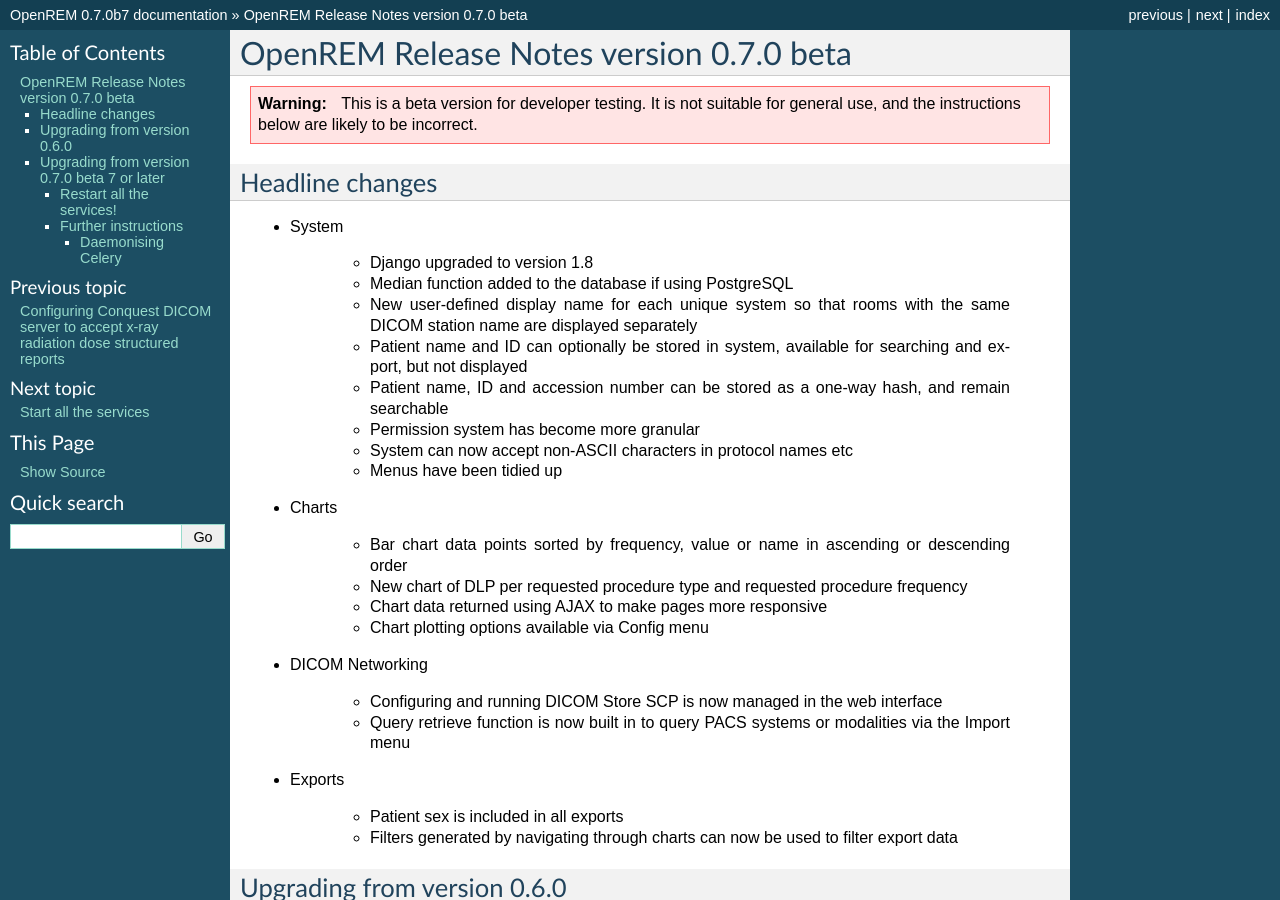
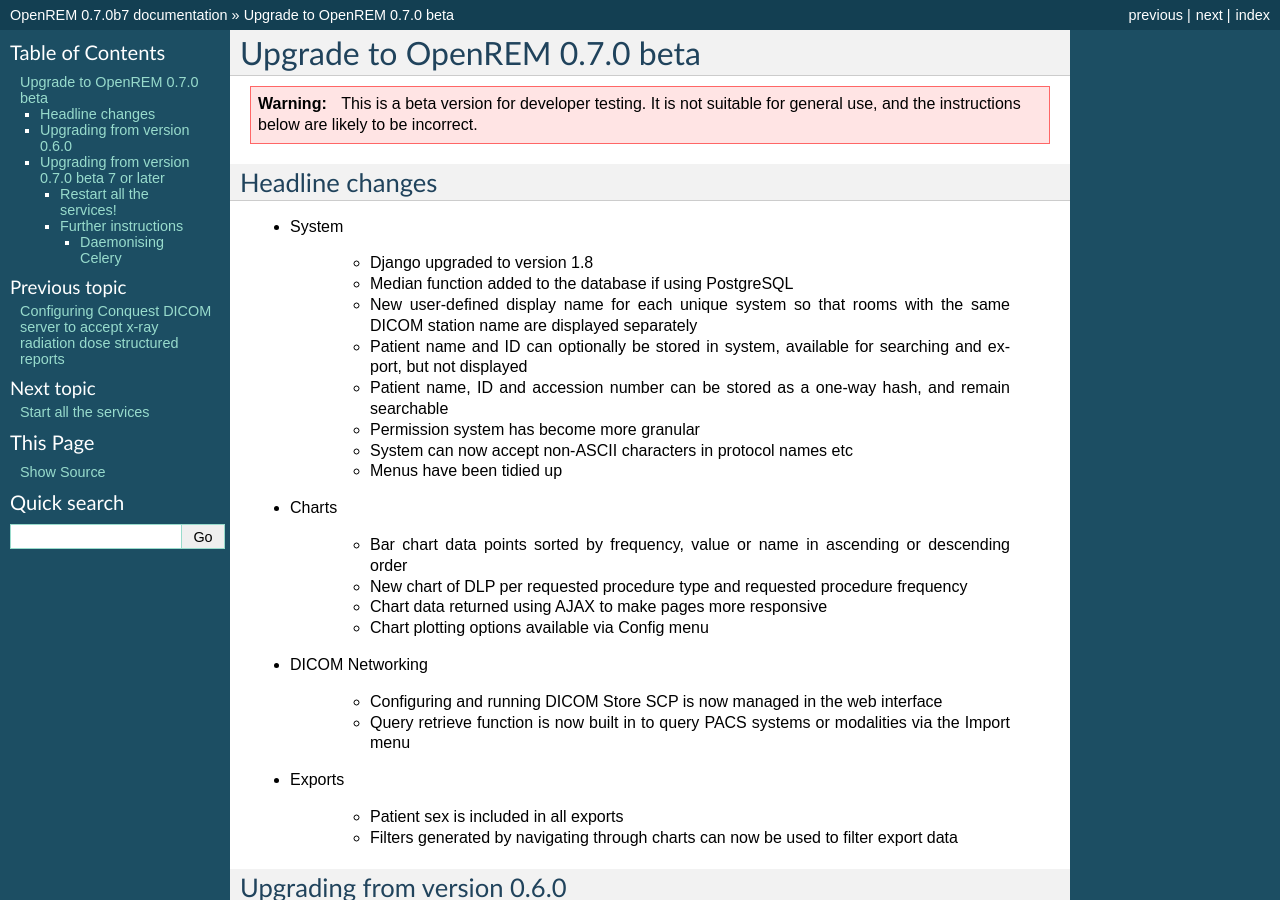
Before and after one commit to ckswilliams/modOpenREM, a Sphinx documentation site: the page built from docs/release-0.7.0.rst, in a window 1280 px wide and 900 px high. Built offline with Sphinx 7.4.7, drawn with Linux system fonts in a browser that asks for light colours; some of the changed text lies outside the part shown.

Commit message:
Minor change to start services. Changed title of 0.7.0 release notes so it makes more sense in the content bar.

```diff
--- a/docs/release-0.7.0.rst
+++ b/docs/release-0.7.0.rst
@@ -1,6 +1,6 @@
-########################################
-OpenREM Release Notes version 0.7.0 beta
-########################################
+#############################
+Upgrade to OpenREM 0.7.0 beta
+#############################
 
 .. Warning::
 
--- a/docs/startservices.rst
+++ b/docs/startservices.rst
@@ -143,7 +143,7 @@
 .. figure:: img/Groups.png
     :align: right
     :alt: Selecting groups in Django user admin
-* In addition to adding users to these groups, you may like to grant a second user a ``superuser`` and ``staff`` status
+* In addition to adding users to these groups, you may like to grant a second user ``superuser`` and ``staff`` status
   so that there are at least two people who can manage the users
 * Return to the OpenREM interface (click on ``View site`` at the top right)
 .. figure:: img/ViewSite.png
```
